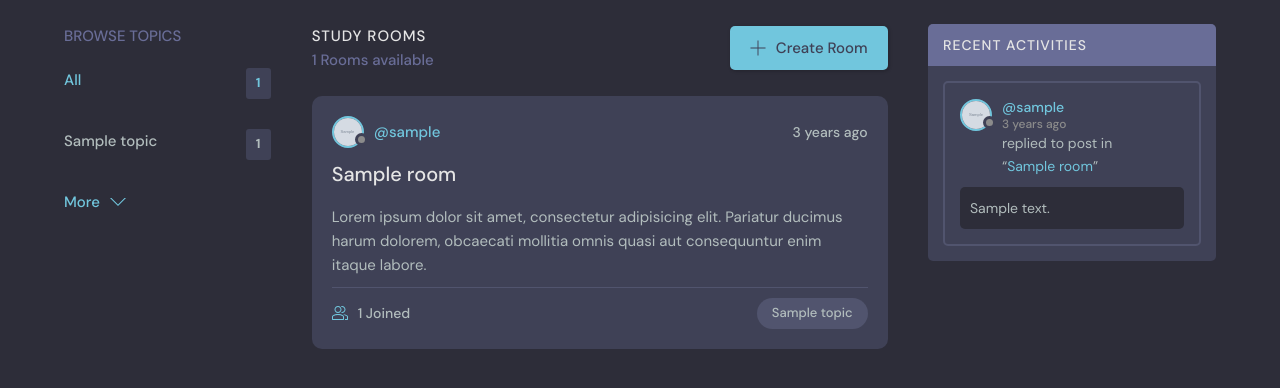
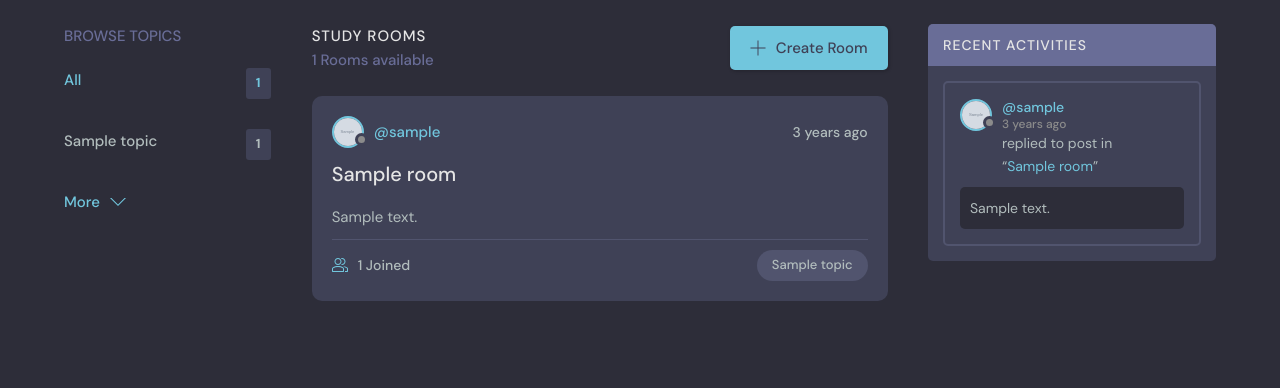
Before and after one commit to Hitstar53/studybud, a Django app: page / in a window 1280 px wide. Shown: the part 76-464 px from the top of the page. Run offline with Django 4.2, Linux system fonts and the light colour scheme; tables that the repository leaves empty hold one stand-in row (values such as "Sample post"); grey boxes marked "Sample" are stand-in pictures.

Commit message:
bug fixes
Signed-off-by: Hatim Sawai <hatimsawai76@gmail.com>

```diff
--- a/base/templates/base/activity.html
+++ b/base/templates/base/activity.html
@@ -27,7 +27,7 @@
                     <img src="https://randomuser.me/api/portraits/women/11.jpg" />
                   </div>
                   <p>
-                    @{{ msg.user }}
+                    @{{ msg.user.username }}
                     <span>{{ msg.created|timesince }} ago</span>
                   </p>
                 </a>
--- a/base/templates/base/feed_component.html
+++ b/base/templates/base/feed_component.html
@@ -14,8 +14,7 @@
     <div class="roomListRoom__content">
         <a href="{% url 'room' room.id %}">{{ room.name }}</a>
         <p>
-            Lorem ipsum dolor sit amet, consectetur adipisicing elit. Pariatur ducimus harum dolorem, obcaecati
-            mollitia omnis quasi aut consequuntur enim itaque labore.
+            {{ room.description }}
         </p>
     </div>
     <div class="roomListRoom__meta">
```
